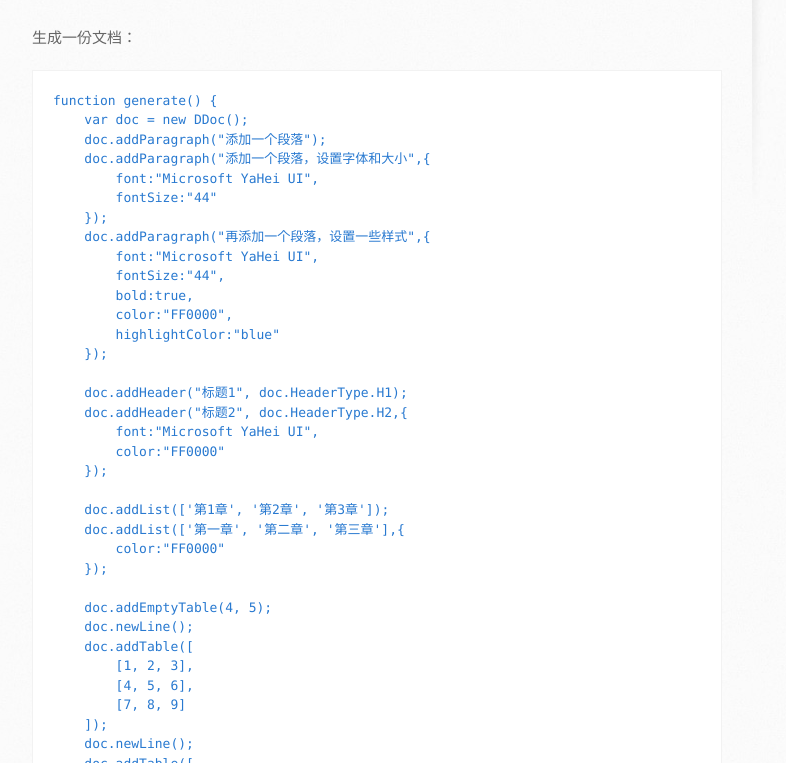
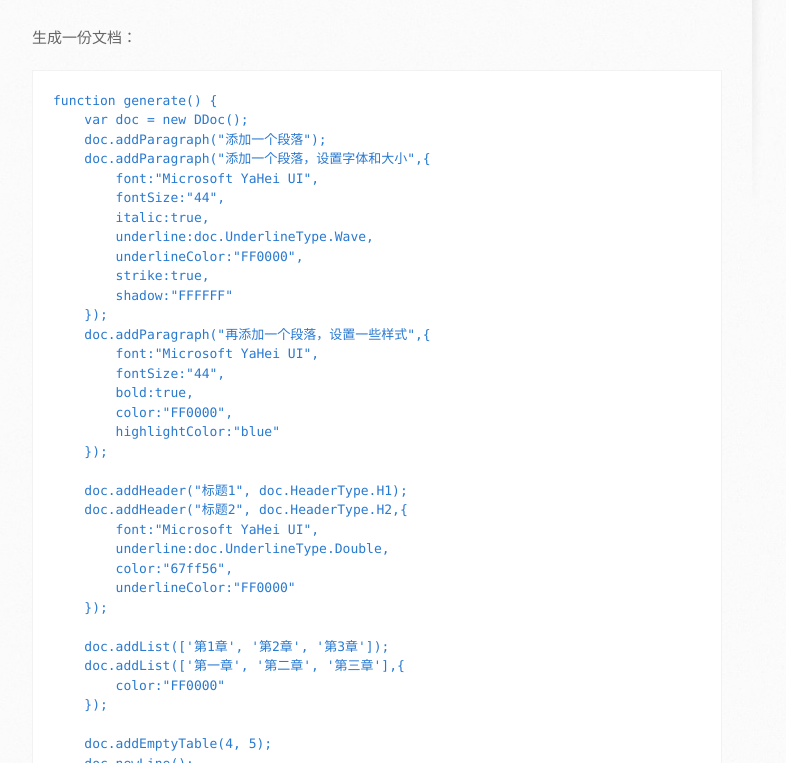
Before and after one commit to DistChen/DDoc.js, a plain HTML site: page index.html in a window 1280 px wide. Shown: the part 537-1300 px from the top of the page, without its empty margins (138-924 px from the left). Drawn offline with Linux system fonts and the light colour scheme.

Commit message:
Update index.html

```diff
--- a/index.html
+++ b/index.html
@@ -115,7 +115,12 @@
     doc.addParagraph("添加一个段落");
     doc.addParagraph("添加一个段落，设置字体和大小",{
         font:"Microsoft YaHei UI",
-        fontSize:"44"
+        fontSize:"44",
+        italic:true,
+        underline:doc.UnderlineType.Wave,
+        underlineColor:"FF0000",
+        strike:true,
+        shadow:"FFFFFF"
     });
     doc.addParagraph("再添加一个段落，设置一些样式",{
         font:"Microsoft YaHei UI",
@@ -128,7 +133,9 @@
     doc.addHeader("标题1", doc.HeaderType.H1);
     doc.addHeader("标题2", doc.HeaderType.H2,{
         font:"Microsoft YaHei UI",
-        color:"FF0000"
+        underline:doc.UnderlineType.Double,
+        color:"67ff56",
+        underlineColor:"FF0000"
     });
 
     doc.addList(['第1章', '第2章', '第3章']);
```
